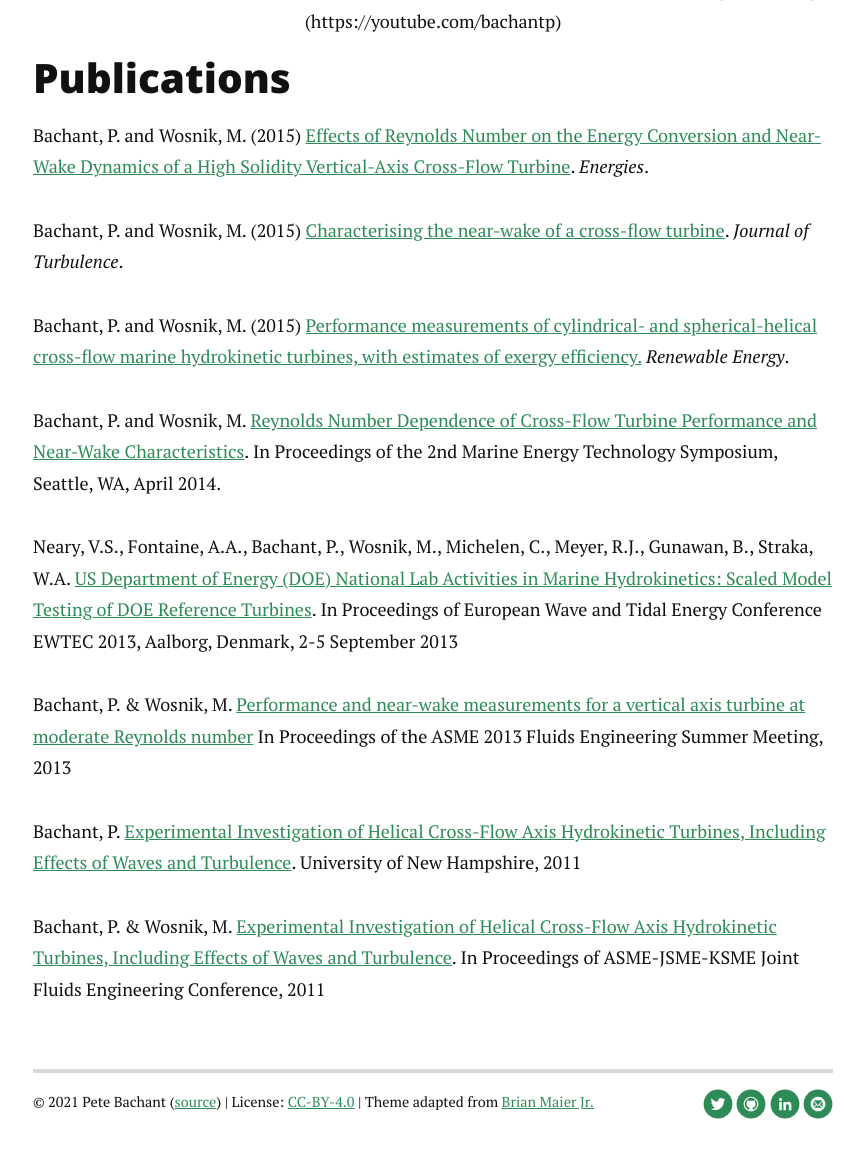
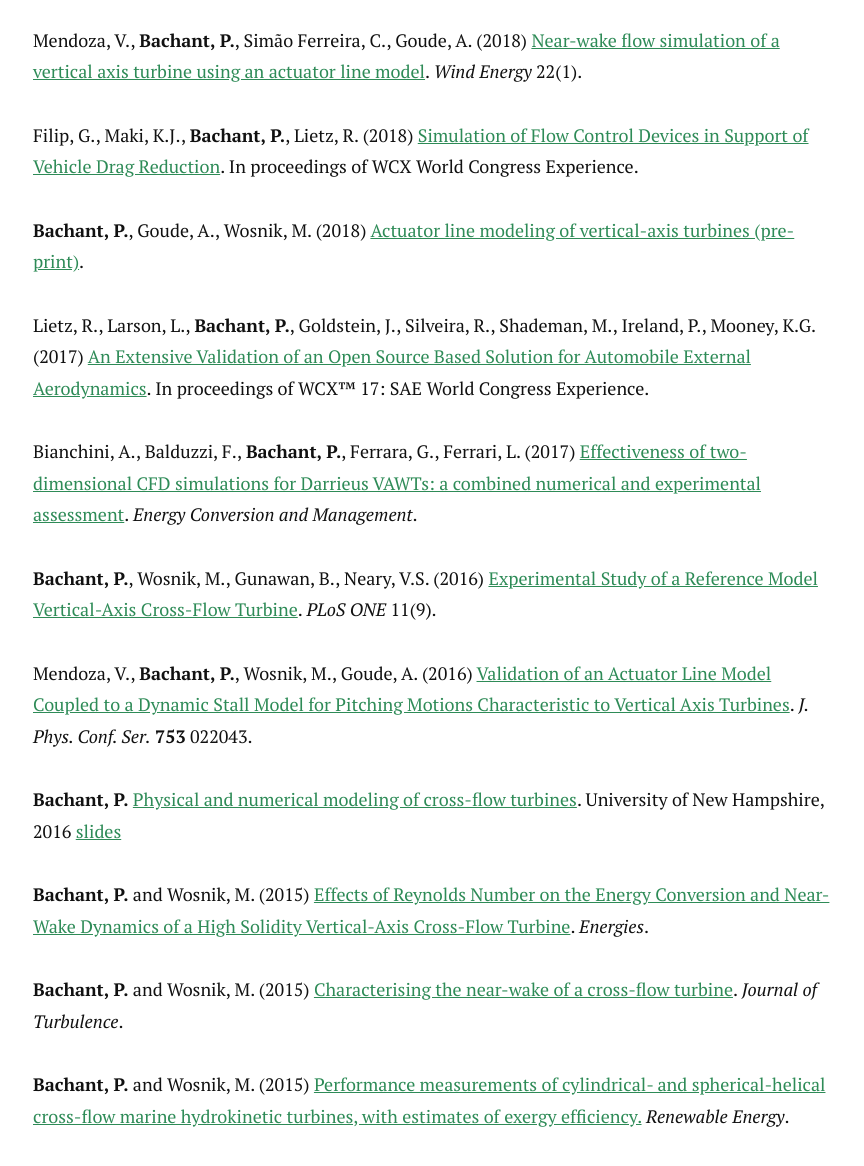
Before and after one commit to petebachant/petebachant.github.io, a Jekyll site: the page built from _pages/research.md, in a window 1280 px wide and 1400 px high, scrolled down 1256 px, cut to the strip 232-1398 px from the top of the window. Shown: the whole strip, without its empty margins (207-1071 px from the left). Built offline with Jekyll 4.4.1, drawn with Linux system fonts in a browser that asks for light colours; nearby versions of some CDN libraries; some of the changed text lies outside the part shown.

Commit message:
Update research, projects, about pages

```diff
--- a/_pages/research.md
+++ b/_pages/research.md
@@ -28,18 +23,45 @@ See more on [YouTube...](https://youtube.com/bachantp)
 
 ## Publications
 
-Bachant, P. and Wosnik, M. (2015) [Effects of Reynolds Number on the Energy Conversion and Near-Wake Dynamics of a High Solidity Vertical-Axis Cross-Flow Turbine](https://doi.org/10.3390/en9020073). _Energies_.
+Mendoza, V., **Bachant, P.**, Simão Ferreira, C., Goude, A. (2018)
+[Near-wake flow simulation of a vertical axis turbine using an actuator line model](https://www.researchgate.net/publication/327910876_Near-wake_flow_simulation_of_a_vertical_axis_turbine_using_an_actuator_line_model).
+_Wind Energy_ 22(1).
 
-Bachant, P. and Wosnik, M. (2015) [Characterising the near-wake of a cross-flow turbine](https://drive.google.com/file/d/0BwMVIAlxIxfZZDh5blI0Yjd2WXM/view?usp=sharing). _Journal of Turbulence_.
+Filip, G., Maki, K.J., **Bachant, P.**, Lietz, R. (2018)
+[Simulation of Flow Control Devices in Support of Vehicle Drag Reduction](https://www.researchgate.net/publication/324405092_Simulation_of_Flow_Control_Devices_in_Support_of_Vehicle_Drag_Reduction).
+In proceedings of WCX World Congress Experience.
 
-Bachant, P. and Wosnik, M. (2015) [Performance measurements of cylindrical- and spherical-helical cross-flow marine hydrokinetic turbines, with estimates of exergy efficiency.](https://www.sciencedirect.com/science/article/pii/S0960148114004479) _Renewable Energy_.
+**Bachant, P.**, Goude, A., Wosnik, M. (2018)
+[Actuator line modeling of vertical-axis turbines (pre-print)](https://www.researchgate.net/publication/301896257_Actuator_line_modeling_of_vertical-axis_turbines).
 
-Bachant, P. and Wosnik, M. [Reynolds Number Dependence of Cross-Flow Turbine Performance and Near-Wake Characteristics](https://www.globalmarinerenewable.com/images/pdf/METS_PAPERS_VII/89-Bachant.pdf). In Proceedings of the 2nd Marine Energy Technology Symposium, Seattle, WA, April 2014.
+Lietz, R., Larson, L., **Bachant, P.**, Goldstein, J., Silveira, R., Shademan, M.,
+Ireland, P., Mooney, K.G. (2017)
+[An Extensive Validation of an Open Source Based Solution for Automobile External Aerodynamics](https://www.researchgate.net/publication/315865543_An_Extensive_Validation_of_an_Open_Source_Based_Solution_for_Automobile_External_Aerodynamics). In proceedings of WCX™ 17: SAE World Congress Experience.
 
-Neary, V.S., Fontaine, A.A., Bachant, P., Wosnik, M., Michelen, C., Meyer, R.J., Gunawan, B., Straka, W.A. [US Department of Energy (DOE) National Lab Activities in Marine Hydrokinetics:  Scaled Model Testing of DOE Reference Turbines](https://energy.sandia.gov/wp/wp-content/gallery/uploads/SAND2013-7241.pdf). In Proceedings of European Wave and Tidal Energy Conference EWTEC 2013, Aalborg, Denmark, 2-5 September 2013
+Bianchini, A., Balduzzi, F., **Bachant, P.**, Ferrara, G., Ferrari, L. (2017)
+[Effectiveness of two-dimensional CFD simulations for Darrieus VAWTs: a combined numerical and experimental assessment](https://drive.google.com/file/d/1j_k-gpVls5gFJCwzN_ZNj6uo51DiyRiM/view?usp=sharing). _Energy Conversion and Management_.
 
-Bachant, P. & Wosnik, M. [Performance and near-wake measurements for a vertical axis turbine at moderate Reynolds number](https://docs.google.com/file/d/0BwMVIAlxIxfZTmVENlJSZGt4azg/edit?usp=sharing) In Proceedings of the ASME 2013 Fluids Engineering Summer Meeting, 2013
+**Bachant, P.**, Wosnik, M., Gunawan, B., Neary, V.S. (2016)
+[Experimental Study of a Reference Model Vertical-Axis Cross-Flow Turbine](http://dx.doi.org/10.1371/journal.pone.0163799). _PLoS ONE_ 11(9).
 
-Bachant, P. [Experimental Investigation of Helical Cross-Flow Axis Hydrokinetic Turbines, Including Effects of Waves and Turbulence](https://docs.google.com/file/d/0BwMVIAlxIxfZa0l4N1c1WEVqZEU/edit?usp=sharing). University of New Hampshire, 2011
+Mendoza, V., **Bachant, P.**, Wosnik, M., Goude, A. (2016)
+[Validation of an Actuator Line Model Coupled to a Dynamic Stall Model for Pitching Motions Characteristic to Vertical Axis Turbines](https://iopscience.iop.org/article/10.1088/1742-6596/753/2/022043). _J. Phys. Conf. Ser._ **753** 022043.
 
-Bachant, P. & Wosnik, M. [Experimental Investigation of Helical Cross-Flow Axis Hydrokinetic Turbines, Including Effects of Waves and Turbulence](https://docs.google.com/file/d/0BwMVIAlxIxfZenh4MmdwR0U3YmM/edit?usp=sharing). In Proceedings of ASME-JSME-KSME Joint Fluids Engineering Conference, 2011
+**Bachant, P.** [Physical and numerical modeling of cross-flow turbines](https://drive.google.com/file/d/0BwMVIAlxIxfZS1VZWUJhV1lJdWs/view?usp=sharing&resourcekey=0-0JL6q_y4MMs-XQx3hkQQCg). University of New Hampshire, 2016
+[slides](https://petebachant.me/PhD-thesis)
+
+**Bachant, P.** and Wosnik, M. (2015) [Effects of Reynolds Number on the Energy Conversion and Near-Wake Dynamics of a High Solidity Vertical-Axis Cross-Flow Turbine](https://doi.org/10.3390/en9020073). _Energies_.
+
+**Bachant, P.** and Wosnik, M. (2015) [Characterising the near-wake of a cross-flow turbine](https://drive.google.com/file/d/0BwMVIAlxIxfZZDh5blI0Yjd2WXM/view?usp=sharing). _Journal of Turbulence_.
+
+**Bachant, P.** and Wosnik, M. (2015) [Performance measurements of cylindrical- and spherical-helical cross-flow marine hydrokinetic turbines, with estimates of exergy efficiency.](https://www.sciencedirect.com/science/article/pii/S0960148114004479) _Renewable Energy_.
+
+**Bachant, P.** and Wosnik, M. [Reynolds Number Dependence of Cross-Flow Turbine Performance and Near-Wake Characteristics](https://www.globalmarinerenewable.com/images/pdf/METS_PAPERS_VII/89-Bachant.pdf). In Proceedings of the 2nd Marine Energy Technology Symposium, Seattle, WA, April 2014.
+
+Neary, V.S., Fontaine, A.A., **Bachant, P.**, Wosnik, M., Michelen, C., Meyer, R.J., Gunawan, B., Straka, W.A. [US Department of Energy (DOE) National Lab Activities in Marine Hydrokinetics:  Scaled Model Testing of DOE Reference Turbines](https://energy.sandia.gov/wp/wp-content/gallery/uploads/SAND2013-7241.pdf). In Proceedings of European Wave and Tidal Energy Conference EWTEC 2013, Aalborg, Denmark, 2-5 September 2013
+
+**Bachant, P.** & Wosnik, M. [Performance and near-wake measurements for a vertical axis turbine at moderate Reynolds number](https://docs.google.com/file/d/0BwMVIAlxIxfZTmVENlJSZGt4azg/edit?usp=sharing) In Proceedings of the ASME 2013 Fluids Engineering Summer Meeting, 2013
+
+**Bachant, P.** [Experimental Investigation of Helical Cross-Flow Axis Hydrokinetic Turbines, Including Effects of Waves and Turbulence](https://docs.google.com/file/d/0BwMVIAlxIxfZa0l4N1c1WEVqZEU/edit?usp=sharing). University of New Hampshire, 2011
+
+**Bachant, P.** & Wosnik, M. [Experimental Investigation of Helical Cross-Flow Axis Hydrokinetic Turbines, Including Effects of Waves and Turbulence](https://docs.google.com/file/d/0BwMVIAlxIxfZenh4MmdwR0U3YmM/edit?usp=sharing). In Proceedings of ASME-JSME-KSME Joint Fluids Engineering Conference, 2011
```
Also changed, not shown: other parts of _pages/research.md (+0 -5 lines), _pages/about.md (+2 -2 lines), _pages/projects.md (+24 -22 lines).
